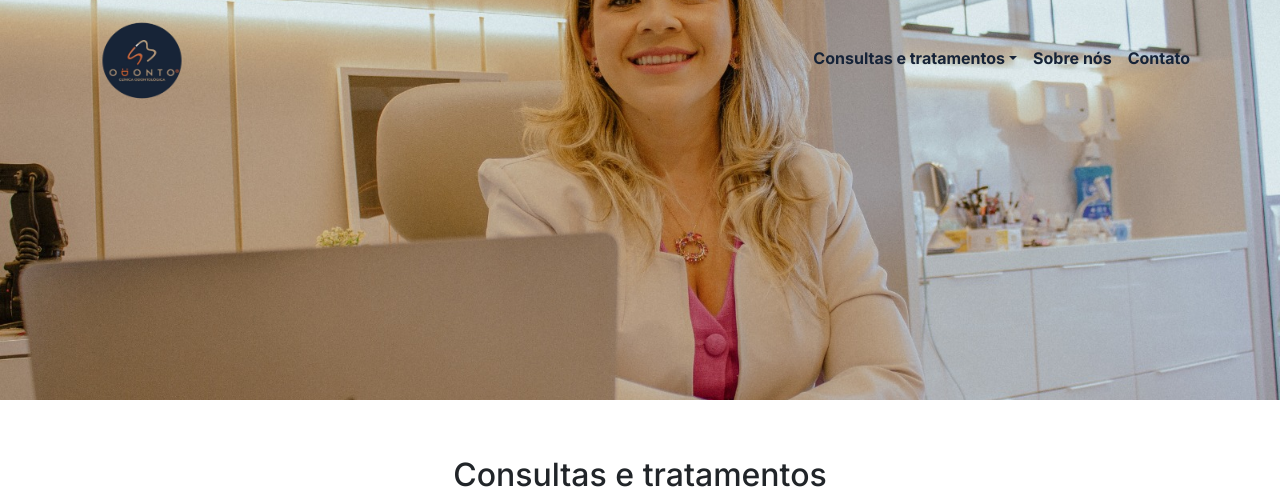
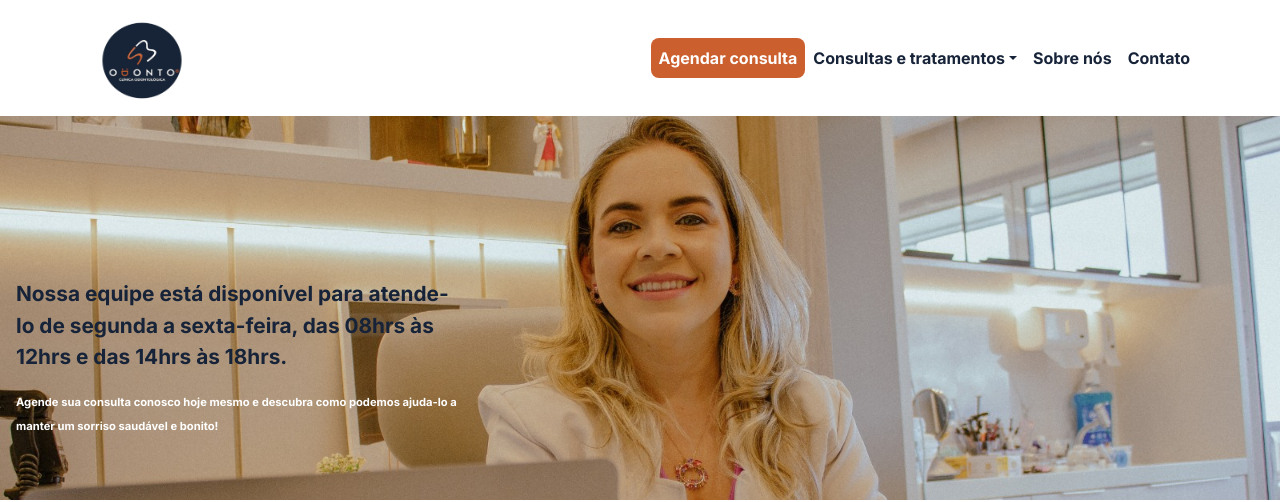
Before and after one commit to RodrigoBarreto2015/Odonto, a React (Vite) app: page / in a window 1280 px wide. Shown: the top 502 px of the page. Built offline with nearby package versions, Linux system fonts and the light colour scheme.

Commit message:
style: navbar and image header style changes

```diff
--- a/src/components/Header/Header.css
+++ b/src/components/Header/Header.css
@@ -1,16 +1,48 @@
-header{
+header {
     height: 45vh;
-    min-height: 400px;
-    background: url("../../assets/images/header.jpeg") no-repeat center center fixed;
+    min-height: 500px;
+    background: url("../../assets/images/header.jpeg") no-repeat top fixed;
     -webkit-background-size: cover;
     -moz-background-size: cover;
     -o-background-size: cover;
     background-size: cover;
+
+    position: relative;
+    color: var(--primary);
 }
 
-@media only screen and (max-width: 600px){
-    header{
+.text-header{
+    width: 35%;
+    position: absolute;
+    bottom: 4rem;
+    left: 16px;
+    font-weight: bold;
+}
+
+.text-header p{
+    font-weight: bold;
+    font-size: 1.3rem;
+    text-wrap: wrap;
+}
+
+.text-header span{
+    font-weight: bold;
+    font-size: 0.7rem;
+    color: white;
+}
+
+@media only screen and (max-width: 600px) {
+    header {
         min-height: 400px;
         height: 45%;
+        background: url("../../assets/images/header.jpeg") no-repeat center center fixed;
+        -webkit-background-size: cover;
+        -moz-background-size: cover;
+        -o-background-size: cover;
+        background-size: cover;
+    }
+
+    .text-header {
+        display: none
     }
 }
--- a/src/components/Header/Header.tsx
+++ b/src/components/Header/Header.tsx
@@ -2,6 +2,15 @@ import "./Header.css"
 
 export const Header = () => {
   return (
-    <header></header>
+    <header>
+      <div className="text-header">
+        <p>Nossa equipe está disponível para atende-lo de segunda a sexta-feira,
+          das 08hrs às 12hrs e das 14hrs às 18hrs.</p>
+        <span>
+          Agende sua consulta conosco hoje mesmo e
+          descubra como podemos ajuda-lo a manter um sorriso saudável e bonito!
+        </span>
+      </div>
+    </header>
   )
 }
--- a/src/components/NavBar/NavBar.css
+++ b/src/components/NavBar/NavBar.css
@@ -2,3 +2,12 @@
     color: var(--primary);
     font-weight: bold;
 }
+
+.btn-agendar{
+    background-color: var(--secondary);
+    border-radius: 8px;
+}
+
+.btn-agendar span{
+    color: white;
+}
--- a/src/components/NavBar/Navbar.tsx
+++ b/src/components/NavBar/Navbar.tsx
@@ -6,24 +6,12 @@ import NavDropdown from 'react-bootstrap/NavDropdown';
 import BrandIcon from "../../assets/images/brand.png";
 import "./NavBar.css"
 import { Link, Outlet } from "react-router-dom";
-import ButtonGlobal from "../Button/Button";
-import { useState } from "react";
 
 const NavbarOs = () => {
 
-    const [colorChange, setColorchange] = useState(false);
-    const changeNavbarColor = () => {
-        if (window.scrollY >= 200) {
-            setColorchange(true);
-        } else {
-            setColorchange(false);
-        }
-    };
-    window.addEventListener("scroll", changeNavbarColor);
-
     return (
         <>
-            <Navbar expand="lg" className={colorChange ? "bg-body-tertiary fixed-top" : "bg-transparent fixed-top"}>
+            <Navbar expand="lg" className="bg-white fixed-top">
                 <Container>
                     <Navbar.Brand as={Link} to="/">
                         <img
@@ -37,6 +25,7 @@ const NavbarOs = () => {
                     <Navbar.Toggle aria-controls="basic-navbar-nav" style={{border: 'none'}}/>
                     <Navbar.Collapse id="basic-navbar-nav" >
                         <Nav className="ms-auto" style={{textAlign: 'center' }}>
+                        <Nav.Link as={Link} className="btn-agendar" to="https://api.whatsapp.com/send?phone=5585987550023&text=Ol%C3%A1%2C+gostaria+de+agendar+uma+consulta%3F"><span>Agendar consulta</span></Nav.Link>
                             <NavDropdown title="Consultas e tratamentos" id="basic-nav-dropdown">
                                 <NavDropdown.Item as={Link} to="/servicos/implante">Implante dentário</NavDropdown.Item>
                                 <NavDropdown.Item as={Link} to="/servicos/aparelho">Aparelho ortodôntico</NavDropdown.Item>
@@ -47,10 +36,6 @@ const NavbarOs = () => {
                                 <NavDropdown.Item as={Link} to="/servicos/restauracao">Restauração dental</NavDropdown.Item>
                                 <NavDropdown.Item as={Link} to="/servicos/tratamento">Tratamento de canal</NavDropdown.Item>
                                 <NavDropdown.Item as={Link} to="/servicos/lentes">Lentes de contato dental</NavDropdown.Item>
-                                <NavDropdown.Divider />
-                                <NavDropdown.Item href="#action/3.4">
-                                    <ButtonGlobal text="Agendar consulta" />
-                                </NavDropdown.Item>
                             </NavDropdown>
                             <Nav.Link as={Link} to="/sobrenos">Sobre nós</Nav.Link>
                             <Nav.Link as={Link} to="/contato">Contato</Nav.Link>
```
